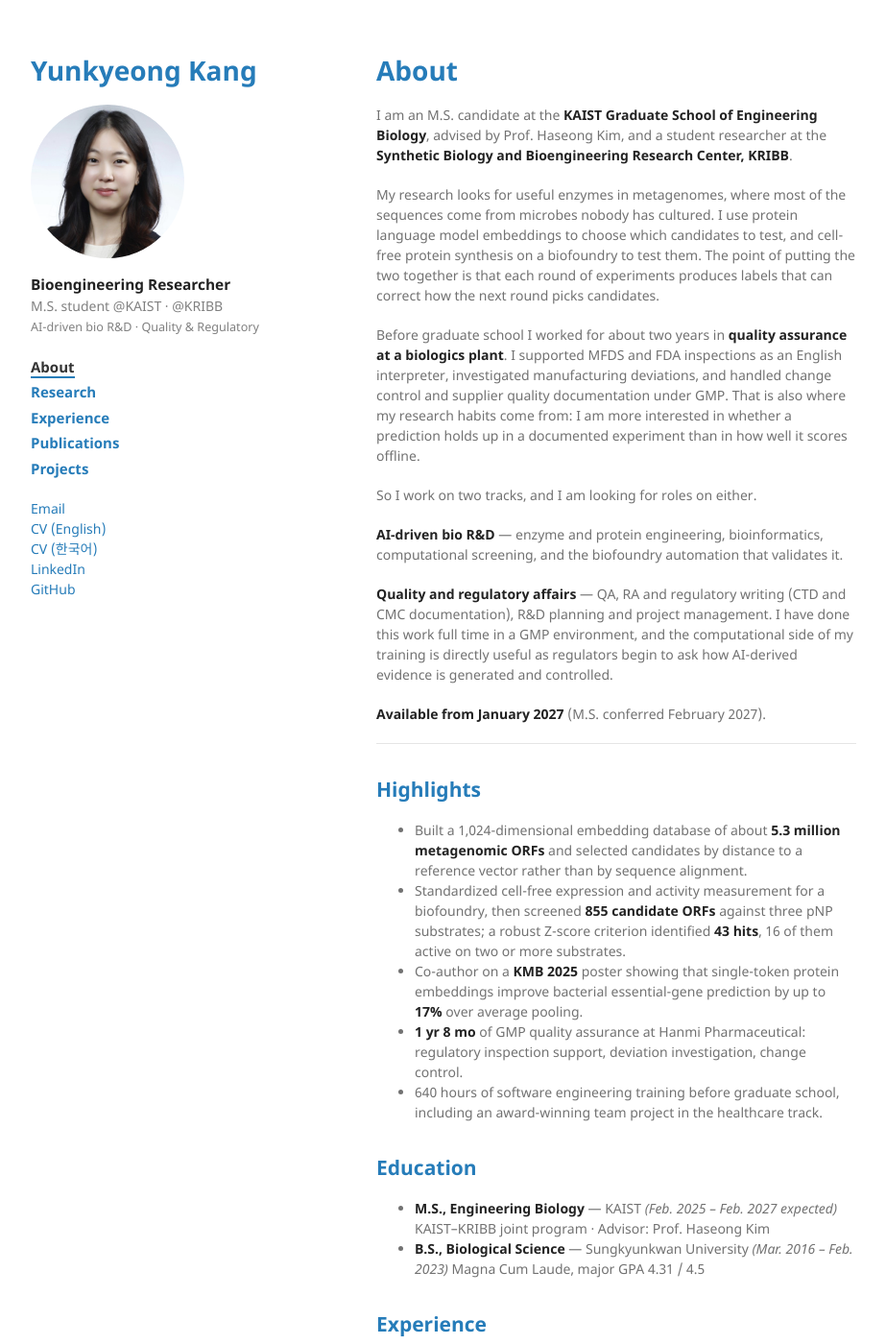
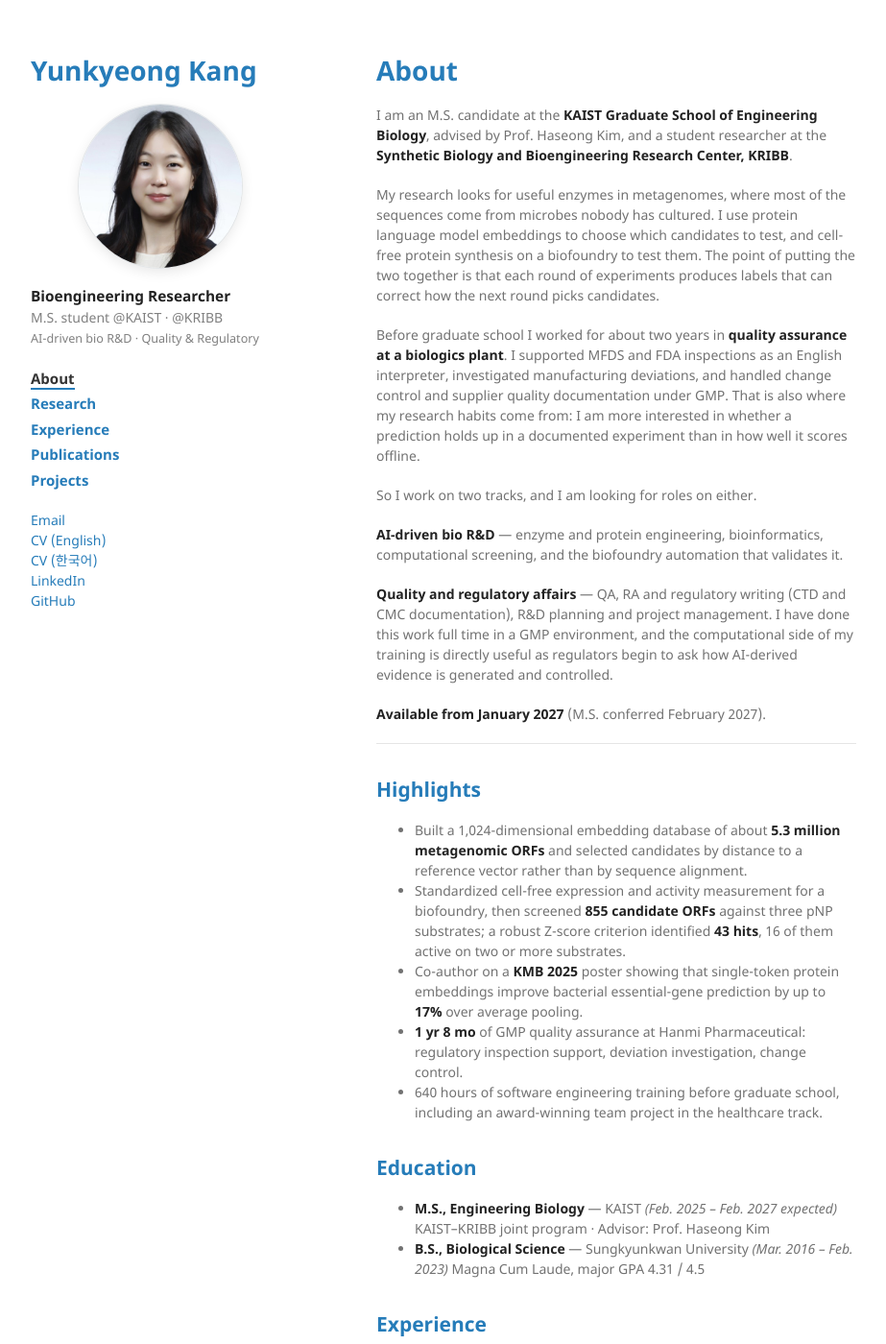
Before and after one commit to TinyKRex/tinykrex.github.io, a Jekyll site: the page built from index.md, in a window 1280 px wide and 1400 px high. Shown: the whole window at 96% size, without its empty margins (178-1101 px from the left). Built offline with Jekyll 4.4.1, drawn with Linux system fonts in a browser that asks for light colours.

Commit message:
site: 사이드바 사진 가운데 정렬 및 테두리 추가
Co-Authored-By: Claude Opus 5 <noreply@anthropic.com>

```diff
--- a/assets/css/style.scss
+++ b/assets/css/style.scss
@@ -19,12 +19,15 @@ h3 {
 
 /* Sidebar profile photo */
 header img {
-  width: 160px;
-  height: 160px;
+  width: 170px;
+  height: 170px;
   object-fit: cover;
   border-radius: 50%;
   display: block;
-  margin: 0 0 16px;
+  margin: 4px auto 18px;
+  /* Thin ring plus a soft shadow: the photo has a white background, so without
+     this it dissolves into the page. */
+  box-shadow: 0 0 0 1px #e3e6e8, 0 4px 14px rgba(0, 0, 0, .10);
 }
 
 /* Sidebar navigation */
```
